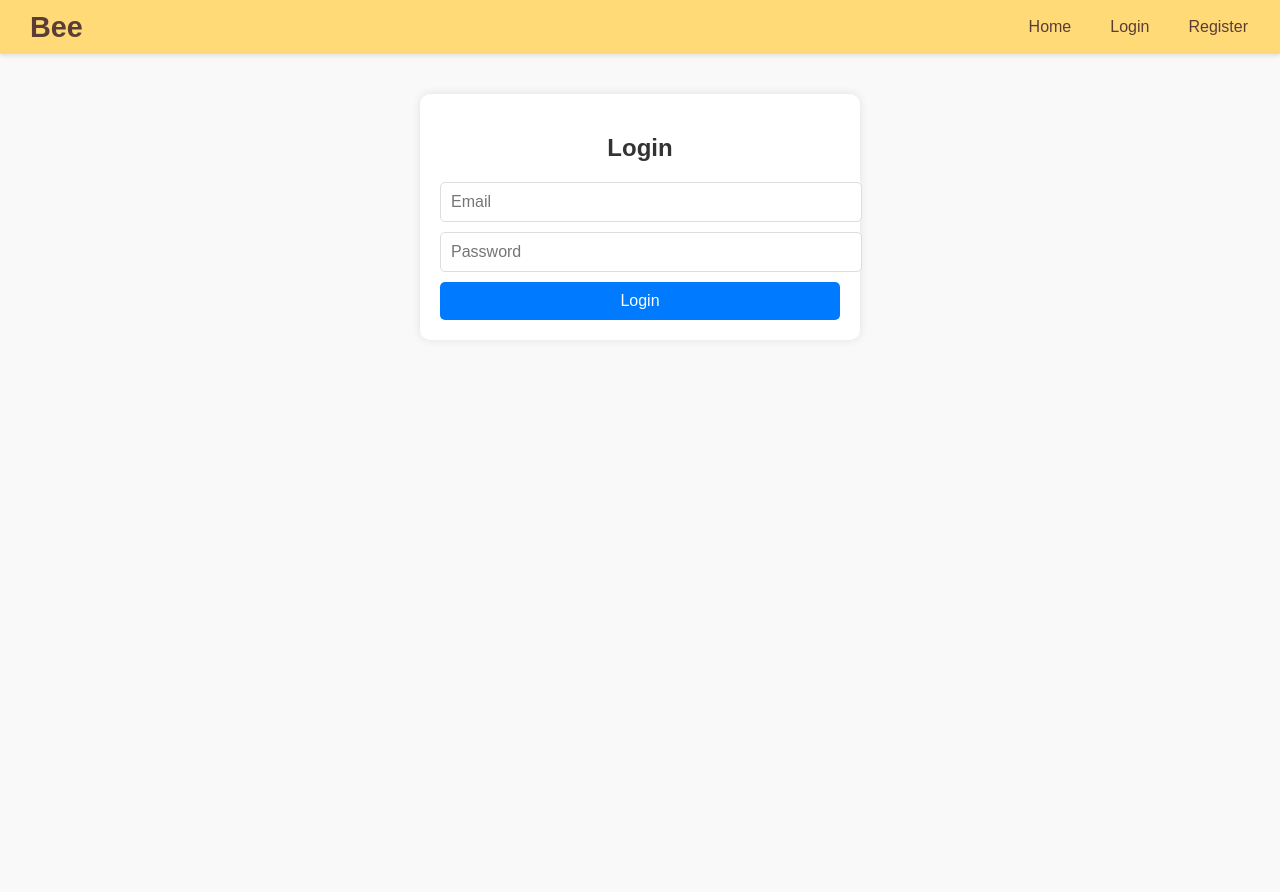
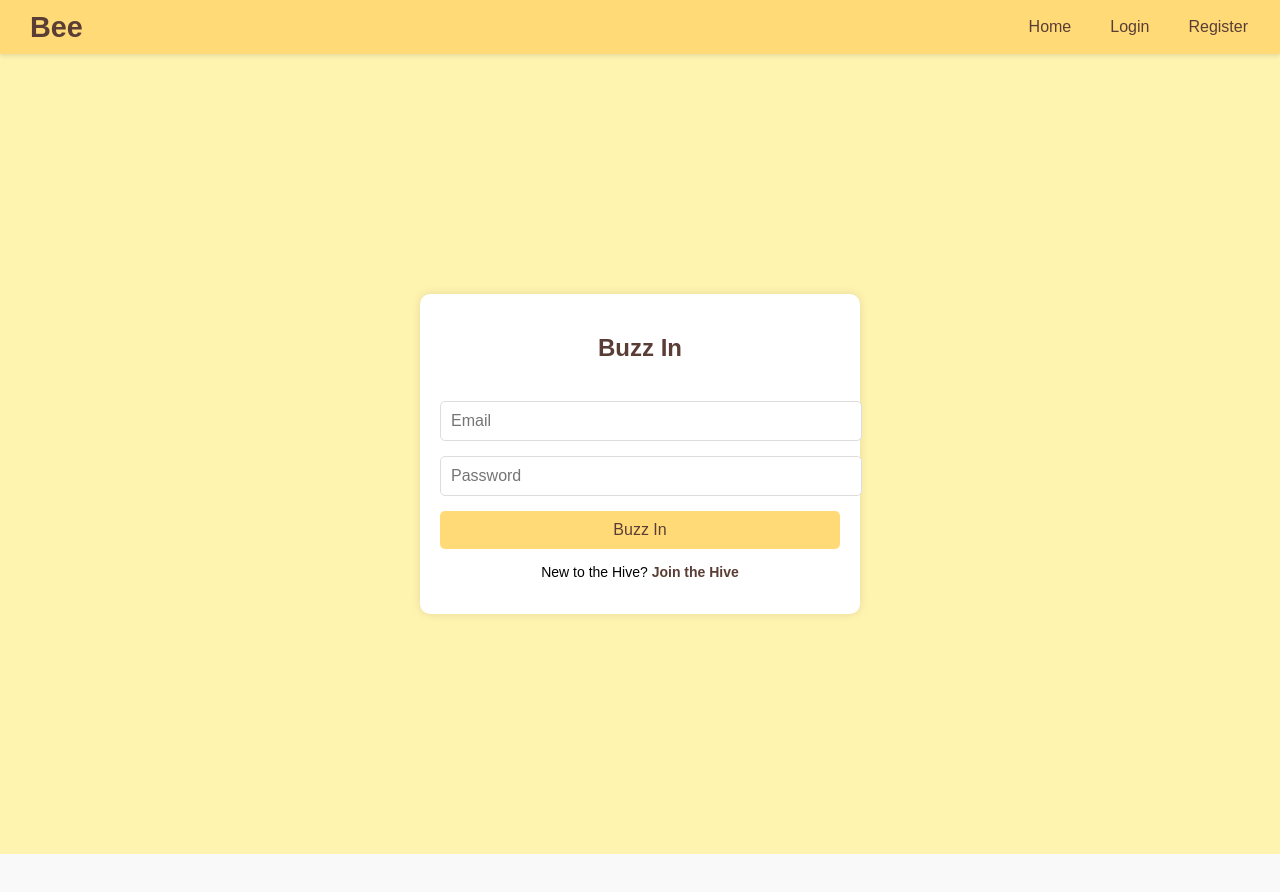
Before and after one commit to MrBouzaffour/BeSocial, a Vue app in the folder Frontend/: page /login in a window 1280 px wide. After the commit the page ends 854 px from the top, so only its background shows below. Built offline with nearby package versions, Linux system fonts and the light colour scheme.

Commit message:
Update LoginView.vue

```diff
--- a/Frontend/src/views/LoginView.vue
+++ b/Frontend/src/views/LoginView.vue
@@ -1,12 +1,19 @@
 <template>
   <div class="auth-page">
     <div class="auth-container">
-      <h2>Login</h2>
+      <div class="auth-header">
+        <h2>Buzz In</h2>
+      </div>
       <form @submit.prevent="login">
-        <input v-model="email" type="email" placeholder="Email" required />
-        <input v-model="password" type="password" placeholder="Password" required />
-        <button type="submit">Login</button>
+        <div class="form-group">
+          <input v-model="email" type="email" placeholder="Email" required />
+        </div>
+        <div class="form-group">
+          <input v-model="password" type="password" placeholder="Password" required />
+        </div>
+        <button type="submit" class="btn">Buzz In</button>
       </form>
+      <p class="switch-auth">New to the Hive? <router-link to="/register">Join the Hive</router-link></p>
     </div>
   </div>
 </template>
@@ -58,11 +65,10 @@ export default {
 .auth-page {
   display: flex;
   justify-content: center;
-  align-items: flex-start; /* Align items to the start of the flex container */
+  align-items: center;
   height: 100vh;
   margin: 0;
-  background-color: #f9f9f9;
-  padding-top: 5vh; /* Add padding at the top to push the content up */
+  background: #fff3b0; /* Soft yellow background */
 }
 
 .auth-container {
@@ -73,35 +79,63 @@ export default {
   box-shadow: 0 0 10px rgba(0, 0, 0, 0.1);
   border-radius: 10px;
   text-align: center;
+  position: relative;
+}
+
+.auth-header {
+  display: flex;
+  flex-direction: column;
+  align-items: center;
+  margin-bottom: 20px;
+}
+
+.bee-logo {
+  width: 80px;
+  height: 80px;
+  margin-bottom: 10px;
 }
 
 .auth-container h2 {
-  margin-bottom: 20px;
   font-size: 24px;
-  color: #333;
+  color: #5a3e36;
+}
+
+.form-group {
+  margin-bottom: 15px;
 }
 
 .auth-container input {
   width: 100%;
   padding: 10px;
-  margin-bottom: 10px;
   font-size: 16px;
   border: 1px solid #ddd;
   border-radius: 5px;
 }
 
-.auth-container button {
+.btn {
   width: 100%;
   padding: 10px;
-  background-color: #007bff;
-  color: #fff;
+  background-color: #ffda77;
+  color: #5a3e36;
   border: none;
   cursor: pointer;
   border-radius: 5px;
   font-size: 16px;
+  transition: background-color 0.3s ease;
 }
 
-.auth-container button:hover {
-  background-color: #0056b3;
+.btn:hover {
+  background-color: #f6c564;
+}
+
+.switch-auth {
+  margin-top: 15px;
+  font-size: 14px;
+}
+
+.switch-auth a {
+  color: #5a3e36;
+  text-decoration: none;
+  font-weight: bold;
 }
 </style>
```
